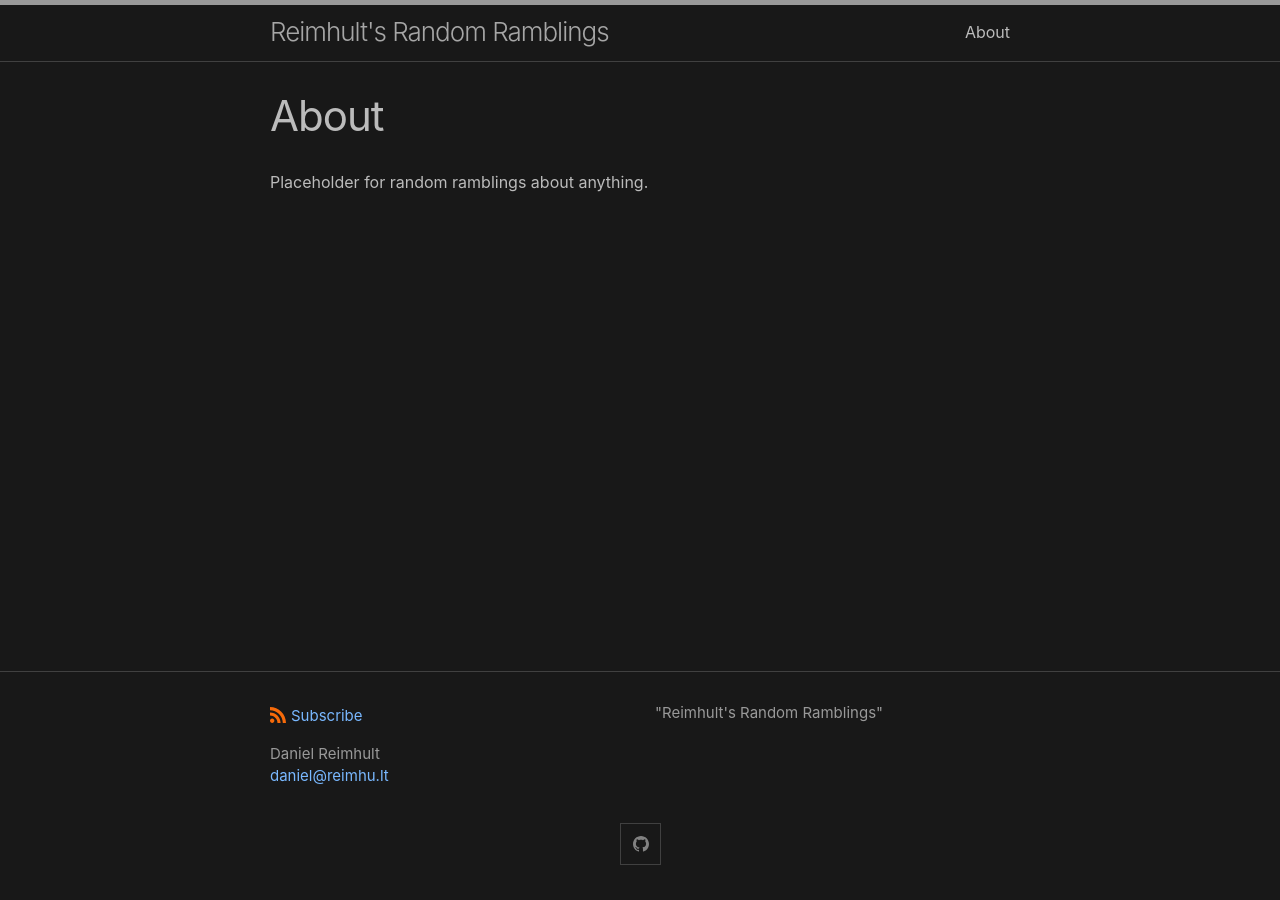
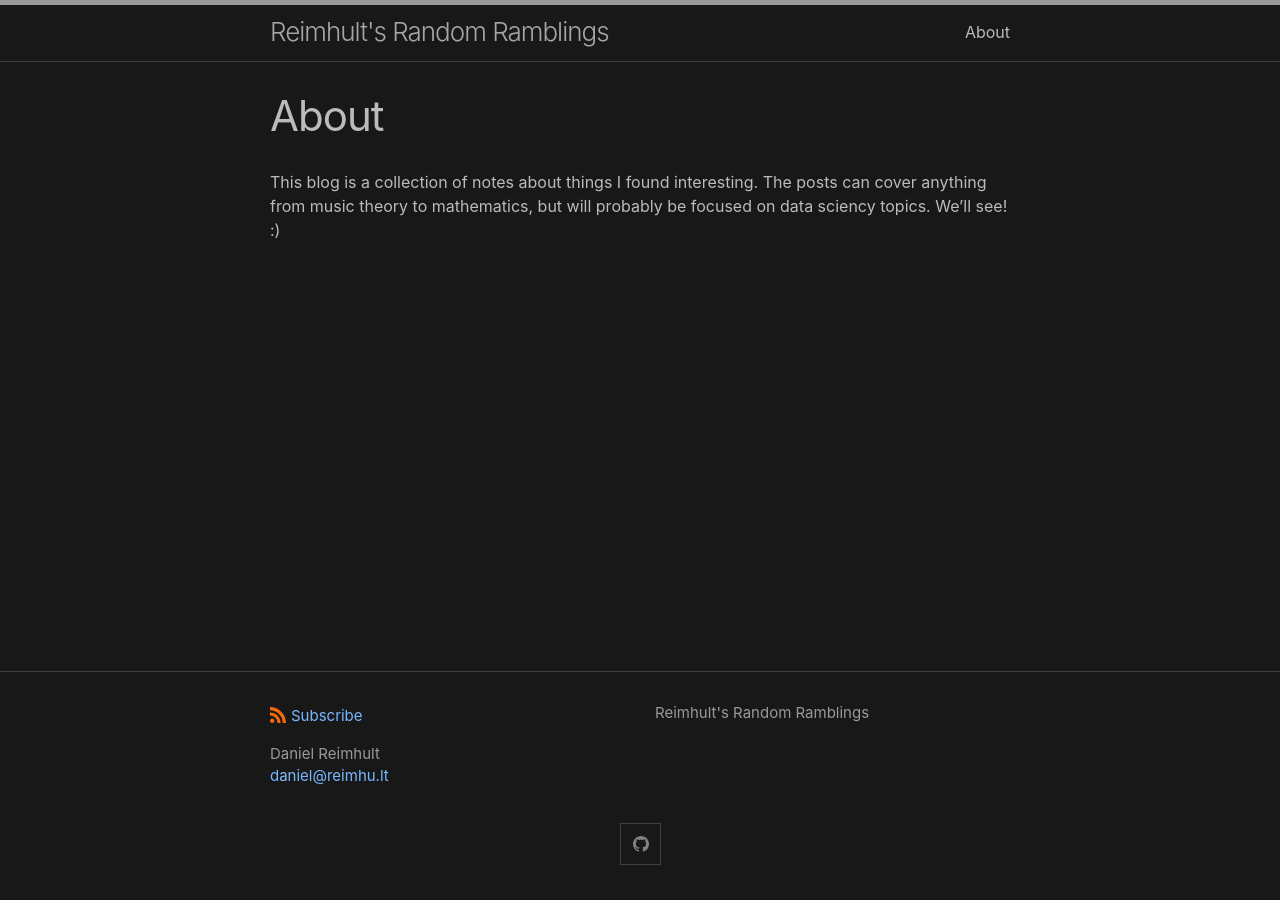
Before and after one commit to reimhult/reimhult.github.io, a Jekyll site: the page built from about.markdown, in a window 1280 px wide. Built offline with Jekyll 4.4.1, drawn with Linux system fonts in a browser that asks for light colours.

Commit message:
content update, seo, config

```diff
--- a/_config.yml
+++ b/_config.yml
@@ -1,12 +1,12 @@
 # Welcome to Jekyll!
-title: "Reimhult's Random Ramblings"
+title: Reimhult's Random Ramblings
 author:
   name: Daniel Reimhult
   email: daniel@reimhu.lt
+tagline: A repository of interesting things
 description: > # this means to ignore newlines until "show_excerpts:"
-  "Reimhult's Random Ramblings"
-
-show_excerpts: false # set to true to show excerpts on the homepage
+  Reimhult's Random Ramblings
+show_excerpts: true # set to true to show excerpts on the homepage
 
 # Minima date format
 # refer to https://shopify.github.io/liquid/filters/date/ if you want to customize this
--- a/_includes/head.html
+++ b/_includes/head.html
@@ -19,4 +19,6 @@
     });
   </script>
   <script src="https://cdn.mathjax.org/mathjax/latest/MathJax.js?config=TeX-AMS-MML_HTMLorMML" type="text/javascript"></script>
+
+  {% seo %}
 </head>
--- a/_posts/2020-04-23-postgis-and-osm-notes.markdown
+++ b/_posts/2020-04-23-postgis-and-osm-notes.markdown
@@ -4,8 +4,7 @@ title:  "Notes on PostGIS, OpenStreetMap and QGIS"
 date:   2020-04-23 12:53:02 +0200
 categories: postgis osm openstreetmap qgis
 ---
-# Preface
-This post is mainly a collection of notes on installation and basic usage of a few important tools for geo-spatial analysis. It is a work in progress.
+**Preface:** This post is mainly a collection of notes on installation and basic usage of a few important tools for geo-spatial analysis. It is a work in progress.
 
 # Installation
 ## Postgresql and PostGIS
--- a/about.markdown
+++ b/about.markdown
@@ -4,4 +4,4 @@ title: About
 permalink: /about/
 ---
 
-Placeholder for random ramblings about anything.
+This blog is a collection of notes about things I found interesting. The posts can cover anything from music theory to mathematics, but will probably be focused on data sciency topics. We'll see! :)
```
Also changed, not shown: _posts/2020-04-25-housing-price-trend-visualization-part-0.markdown (+6 -2 lines), images/maklarstatistik.png (added).
